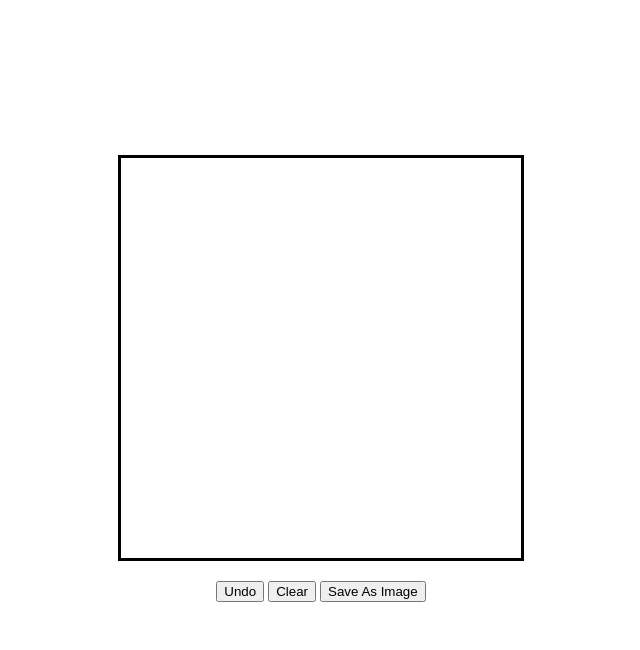
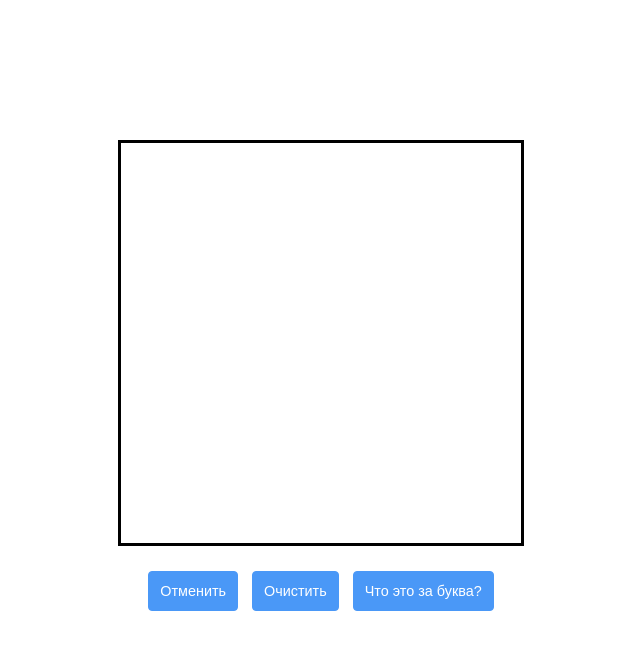
Before and after one commit to betelgeus/ABC_classification, a plain HTML site: page public/index.html in a window 1280 px wide. Shown: the whole page, without its empty margins (319-959 px from the left). Drawn offline with Linux system fonts and the light colour scheme.

Commit message:
Last commit

```diff
--- a/public/index.html
+++ b/public/index.html
@@ -10,9 +10,9 @@
   <div id="container" class="container">
     <canvas id="canvas"></canvas>
     <div id="buttons">
-      <button id="undo-button" onclick="Restore()">Undo</button>
-      <button id="clear-button" onclick="Clear()">Clear</button>
-      <button id="save-img">Save As Image</button>
+      <button id="undo-button" class="buttons" onclick="Restore()">Отменить</button>
+      <button id="clear-button" class="buttons" onclick="Clear()">Очистить</button>
+      <button id="save-img" class="buttons" >Что это за буква?</button>
     </div>
     <div id="response"></div>
     <!--
--- a/public/script.js
+++ b/public/script.js
@@ -120,7 +120,7 @@ saveImg.addEventListener("click", () => {
         .then(response => response.json())
         .then(data => {
             // Обработка ответа от сервера
-            model_result.innerHTML = `Filename: ${data.filename}<br>File Path: ${data.file_path}`;
+            model_result.innerHTML = `Это буква: ${data.result}`;
         })
         .catch(error => {
             model_result.innerHTML = error;
--- a/public/style.css
+++ b/public/style.css
@@ -16,3 +16,20 @@
 #buttons {
   margin: 20px;
 }
+
+#response {
+  font-size: 30px;
+}
+
+
+.buttons  {
+  background: #4A98F7;
+  border: 1px solid #4A98F7;
+  outline: none;
+  padding: 11px;
+  font-size: 0.9rem;
+  color: #ffffff;
+  margin: 5px;
+  border-radius: 4px;
+  cursor: pointer;
+}
```
Also changed, not shown: 1 other file.
